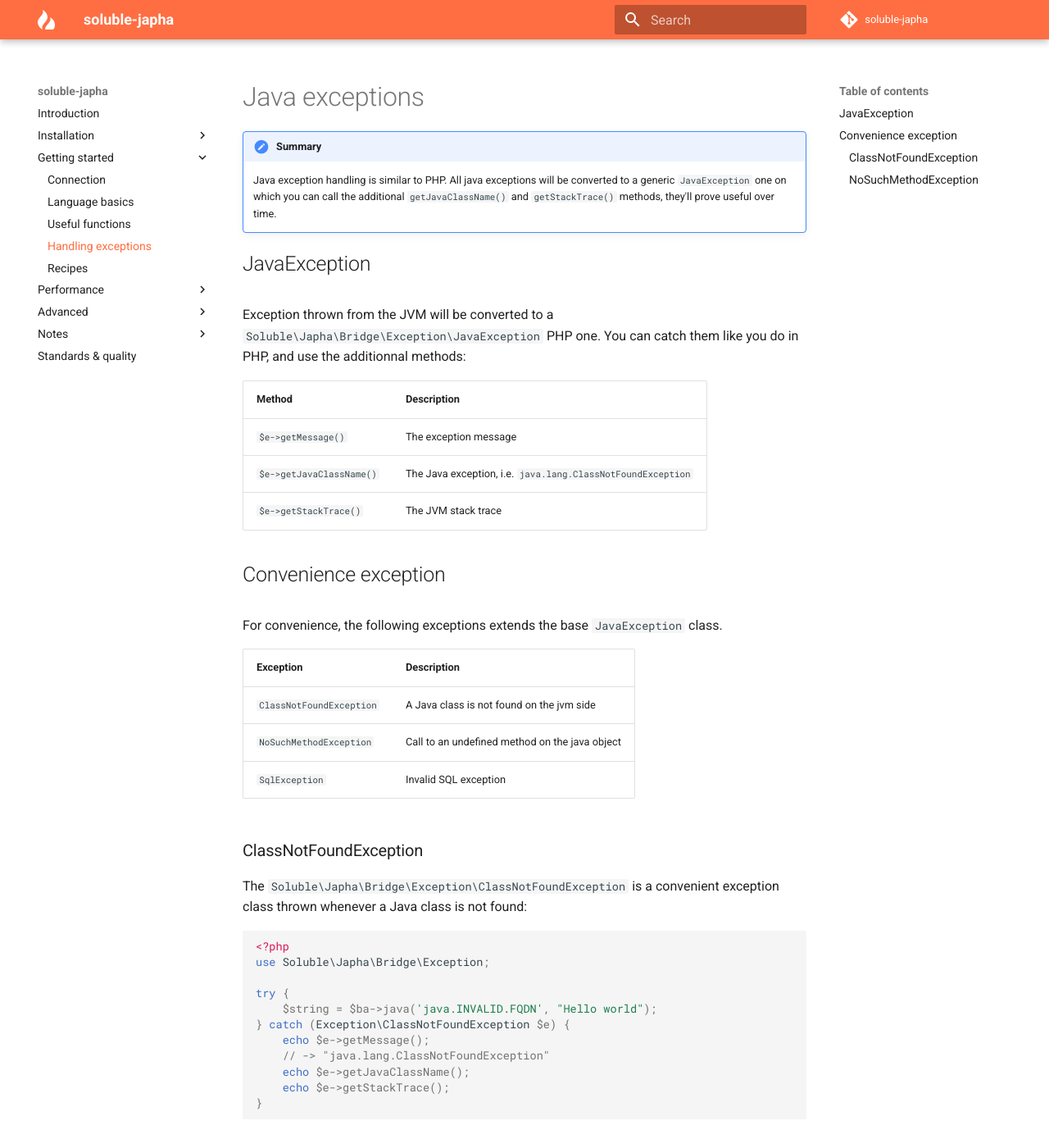
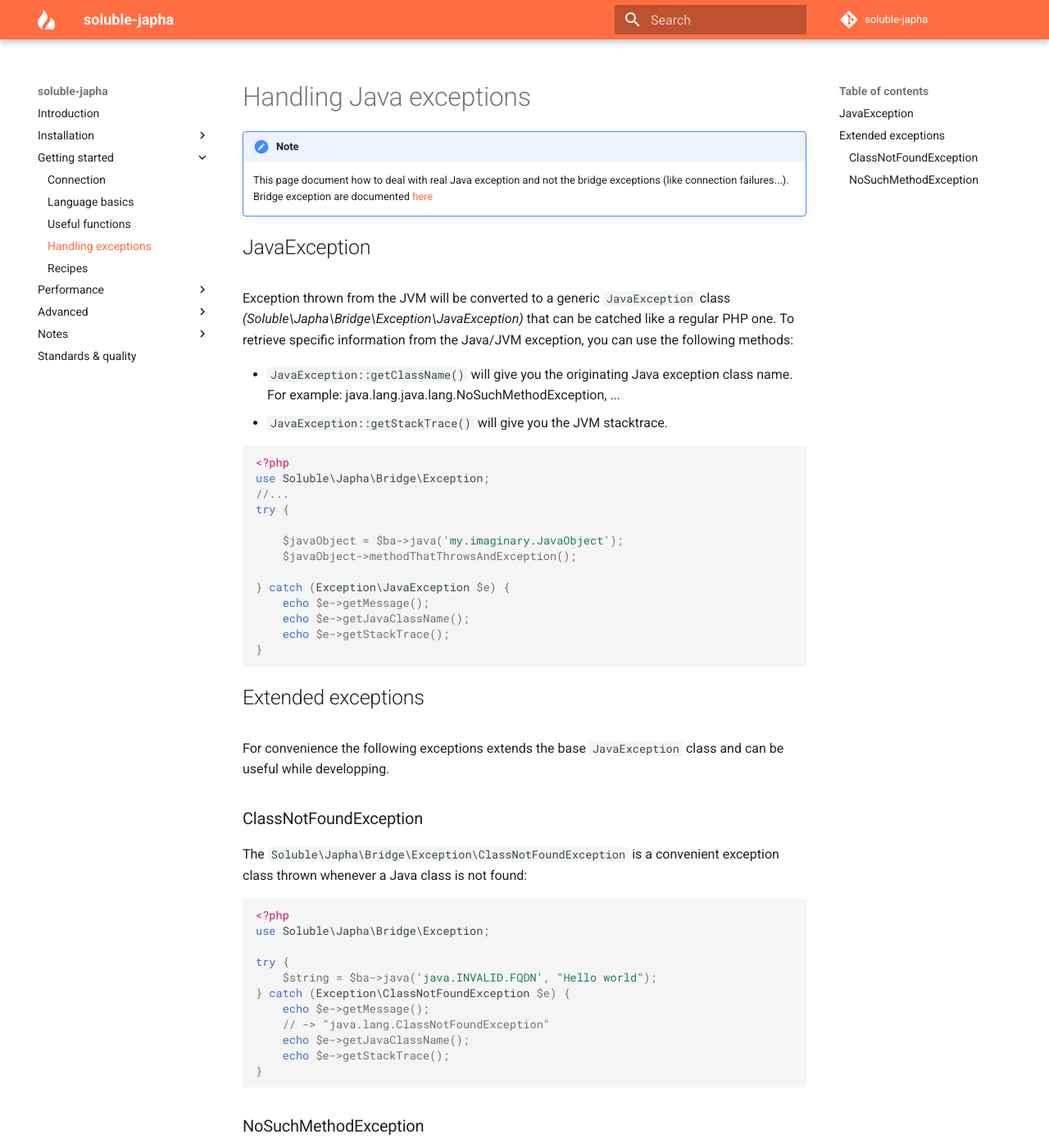
Before and after one commit to belgattitude/soluble-japha, an MkDocs documentation site: the page built from doc/language_exceptions.md, in a window 1280 px wide and 1400 px high. Shown: the whole window at 82% size. Built offline with MkDocs 1.6.1 and Material for MkDocs 9.7.7, drawn with Linux system fonts in a browser that asks for light colours; comment, search, counter and statistics services are not loaded; old or Windows-style settings are respelled for this version of MkDocs.

Commit message:
Exception improved #35

````diff
--- a/doc/language_exceptions.md
+++ b/doc/language_exceptions.md
@@ -1,34 +1,42 @@
-# Java exceptions
+# Handling Java exceptions
 
-!!! summary
-    Java exception handling is similar to PHP. All java exceptions will
-    be converted to a generic `JavaException` one on which you can
-    call the additional `getJavaClassName()` and `getStackTrace()` methods,
-    they'll prove useful over time.
-
+!!! note
+    This page document how to deal with real Java exception and not the bridge
+    exceptions (like connection failures...). Bridge exception are documented
+    [here](./bridge_connection.md#errors-and-exceptions)
 
 ## JavaException
 
-Exception thrown from the JVM will be converted to a `Soluble\Japha\Bridge\Exception\JavaException`
-PHP one. You can catch them like you do in PHP, and use the additionnal methods:
+Exception thrown from the JVM will be converted to a generic `JavaException` class *(Soluble\Japha\Bridge\Exception\JavaException)*
+that can be catched like a regular PHP one. To retrieve specific information from
+the Java/JVM exception, you can use the following methods:
 
-| Method                      |  Description          |
-|-----------------------------|-----------------------|
-| `$e->getMessage()`          | The exception message |
-| `$e->getJavaClassName()`    | The Java exception, i.e. `java.lang.ClassNotFoundException` |
-| `$e->getStackTrace()`       | The JVM stack trace  |
+- `JavaException::getClassName()` will give you the originating Java exception class name.
+  For example: java.lang.java.lang.NoSuchMethodException, ...
+- `JavaException::getStackTrace()` will give you the JVM stacktrace.
 
 
-## Convenience exception
+```php
+<?php
+use Soluble\Japha\Bridge\Exception;
+//...
+try {
 
-For convenience, the following exceptions extends the base `JavaException` class.
+    $javaObject = $ba->java('my.imaginary.JavaObject');
+    $javaObject->methodThatThrowsAndException();
 
-| Exception                         | Description                              |
-|-----------------------------------|------------------------------------------|
-|`ClassNotFoundException` | A Java class is not found on the jvm side|
-|`NoSuchMethodException`  | Call to an undefined method on the java object |
-|`SqlException`  | Invalid SQL exception |
+} catch (Exception\JavaException $e) {
+    echo $e->getMessage();
+    echo $e->getJavaClassName();
+    echo $e->getStackTrace();
+}
 
+```
+
+## Extended exceptions
+
+For convenience the following exceptions extends the base `JavaException` class
+and can be useful while developping.
 
 ### ClassNotFoundException
 
````
Also changed, not shown: 1 other file.
